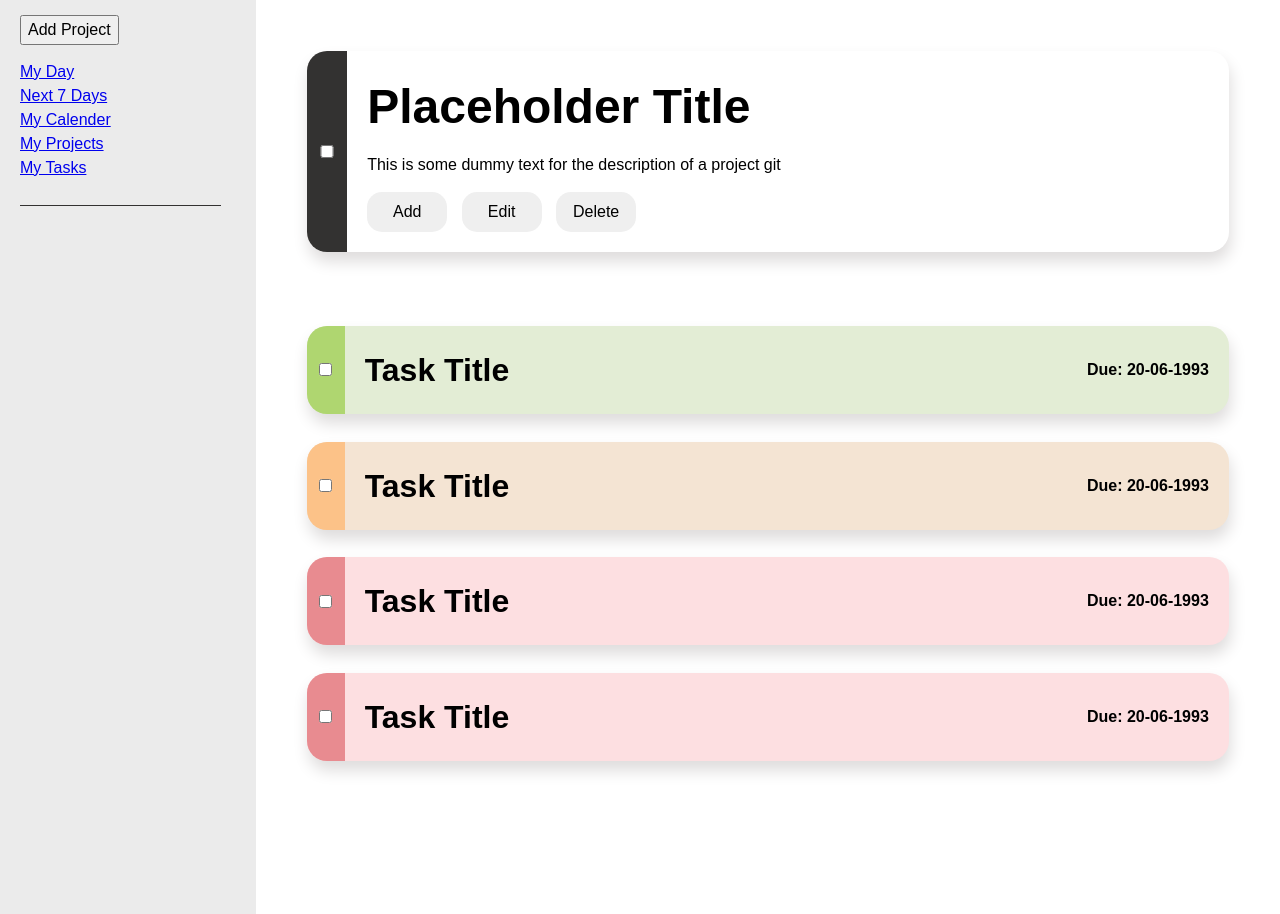
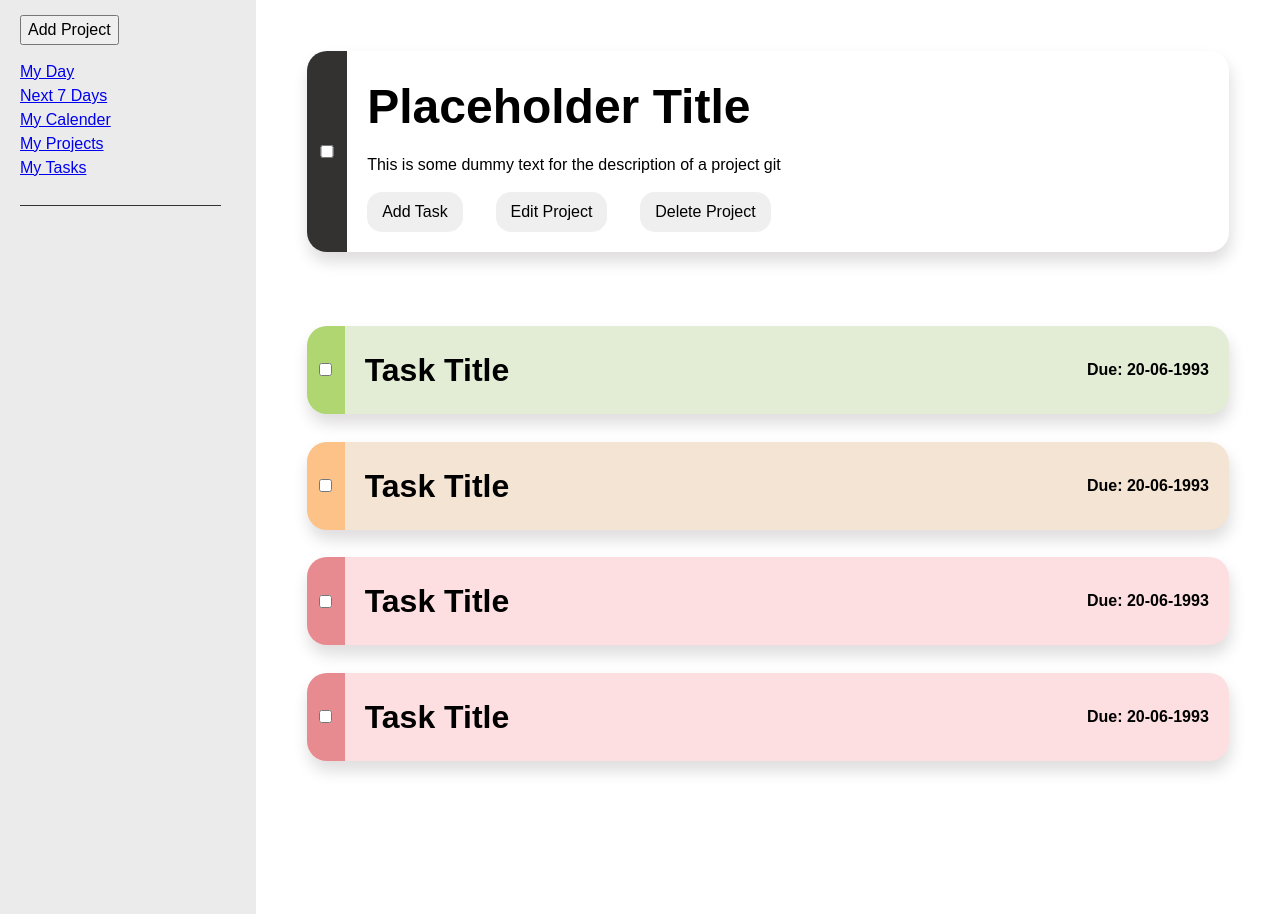
Before and after one commit to spelling-is-har/To-Do-App, a website built with webpack: page src/template.html in a window 1280 px wide. Built offline with nearby package versions, Linux system fonts and the light colour scheme.

Commit message:
Change button padding
Changed all buttons from fixed width to dynamic width because of the
different text lengths of buttons

On branch main

Your branch is ahead of 'origin/main' by 1 commit.
  (use "git push" to publish your local commits)

Changes to be committed:
	modified:   src/styles.css
	modified:   src/template.html

Untracked files:
	.gitignore

```diff
--- a/src/styles.css
+++ b/src/styles.css
@@ -179,13 +179,18 @@ nav li {
   margin-right: 3%;
 }
 
+.project-buttons-container {
+  display: flex;
+  justify-content: space-between;
+}
+
 .content-container {
   grid-column: 2/3;
 }
 
 .content-container button {
   height: 40px;
-  width: 80px;
+  padding: 0 15px 0 15px;
   margin-right: 10px;
   border-radius: 15px;
   border: none;
--- a/src/template.html
+++ b/src/template.html
@@ -41,9 +41,9 @@
               </p>
             </div>
             <div class="project-buttons-container">
-              <button class="add-project">Add</button>
-              <button class="edit-project">Edit</button>
-              <button class="delete-project">Delete</button>
+              <button class="add-project">Add Task</button>
+              <button class="edit-project">Edit Project</button>
+              <button class="delete-project">Delete Project</button>
             </div>
           </div>
         </div>
```
